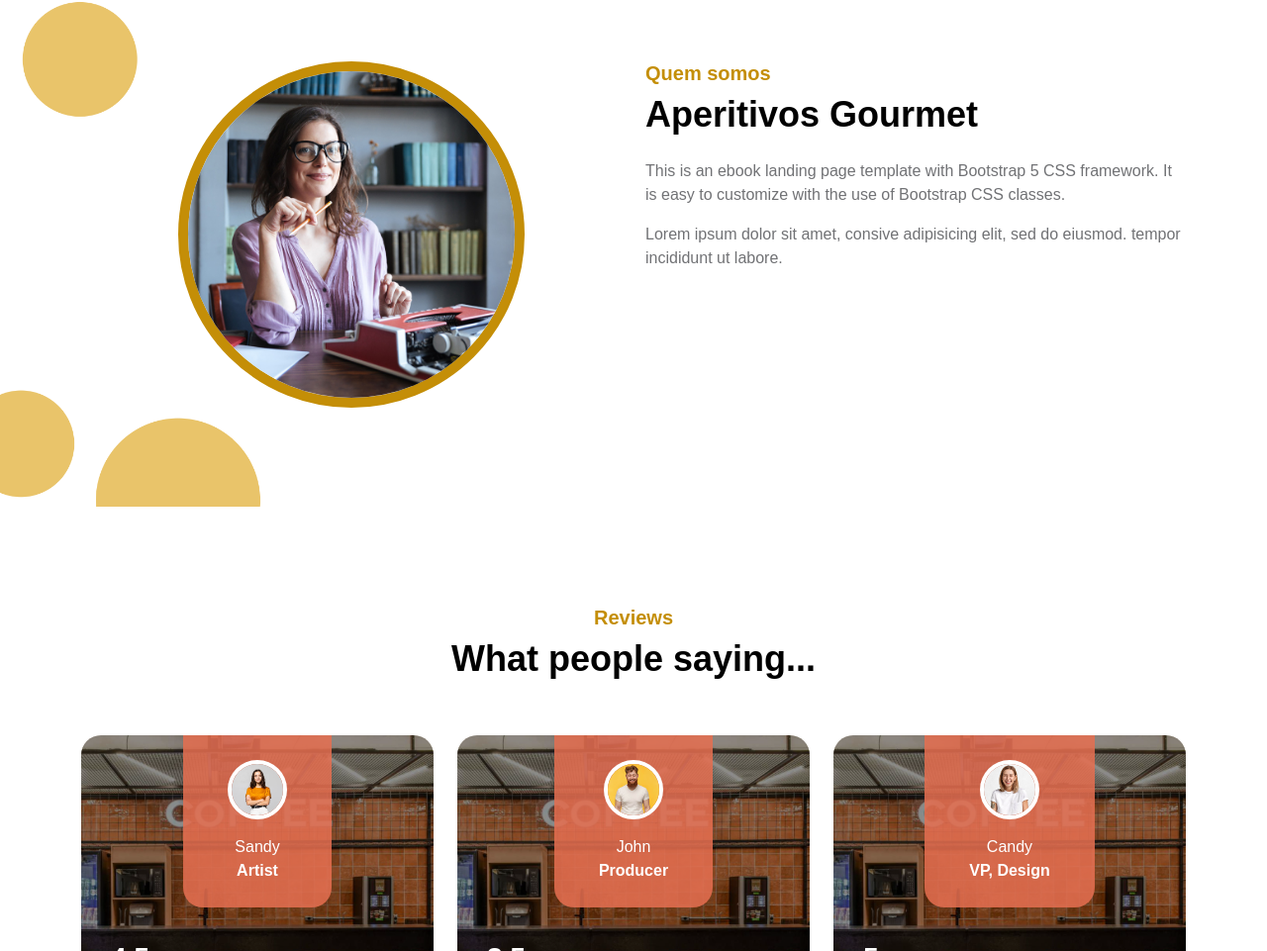
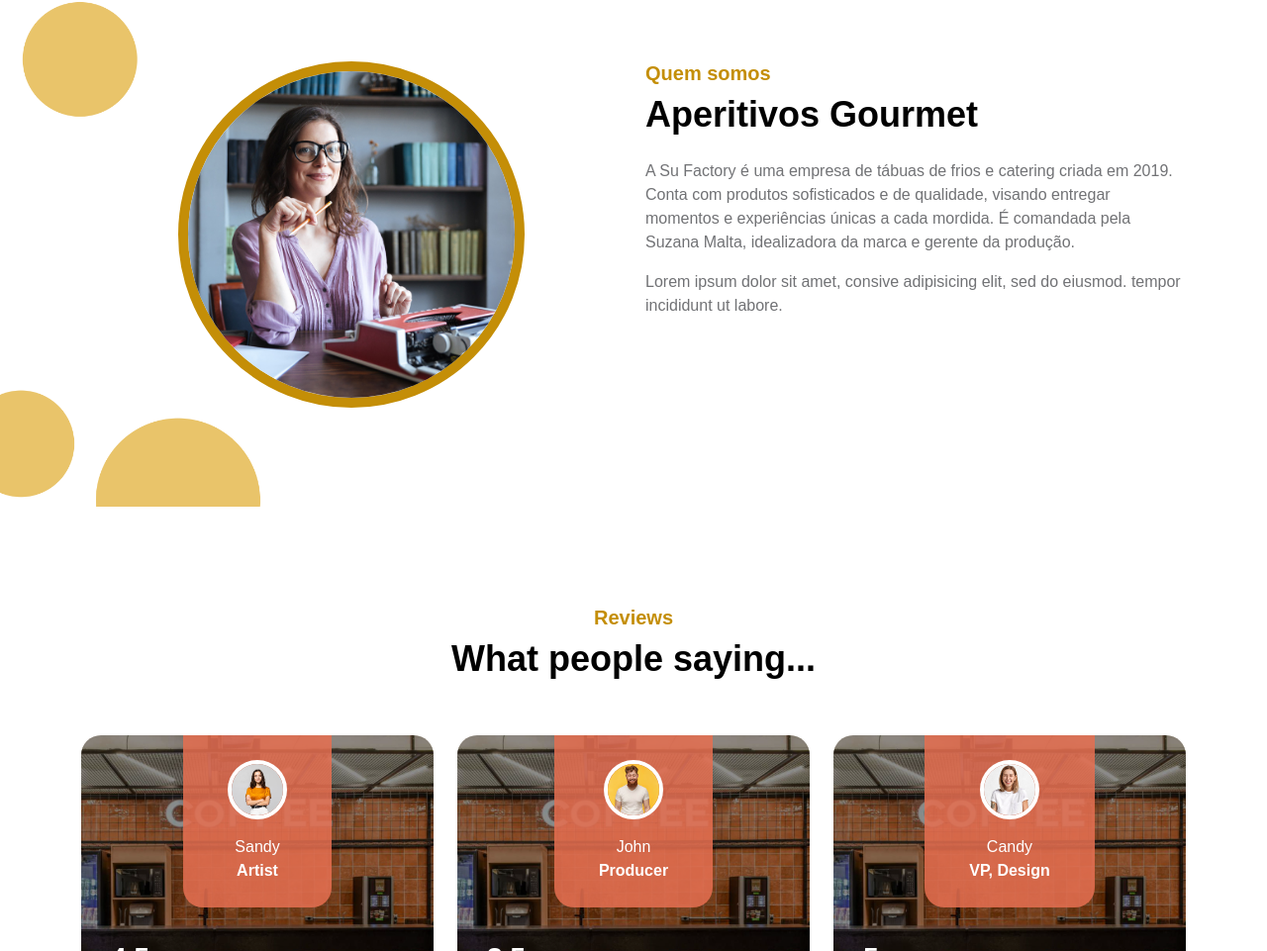
Before and after one commit to mktanalytics24/site, a plain HTML site: page index.html in a window 1280 px wide. Shown: the part 5088-6049 px from the top of the page at 99% size. Drawn offline with nearby package versions, Linux system fonts and the light colour scheme; some packages are replaced by stand-ins of ours; a script that the page names is missing; a web font is replaced by a local one.

Commit message:
Update index.html

```diff
--- a/index.html
+++ b/index.html
@@ -286,7 +286,9 @@ https://templatemo.com/tm-588-ebook-landing
 
                             <h2 class="mb-4">Aperitivos Gourmet</h2>
 
-                            <p>This is an ebook landing page template with Bootstrap 5 CSS framework. It is easy to customize with the use of Bootstrap CSS classes.</p>
+                            <p>A Su Factory é uma empresa de tábuas de frios e catering criada em 2019.
+Conta com produtos sofisticados e de qualidade, visando entregar momentos e experiências únicas a cada mordida.
+É comandada pela Suzana Malta, idealizadora da marca e gerente da produção.</p>
 
                             <p>Lorem ipsum dolor sit amet, consive adipisicing elit, sed do eiusmod. tempor incididunt ut labore.</p>
                         </div>
```
